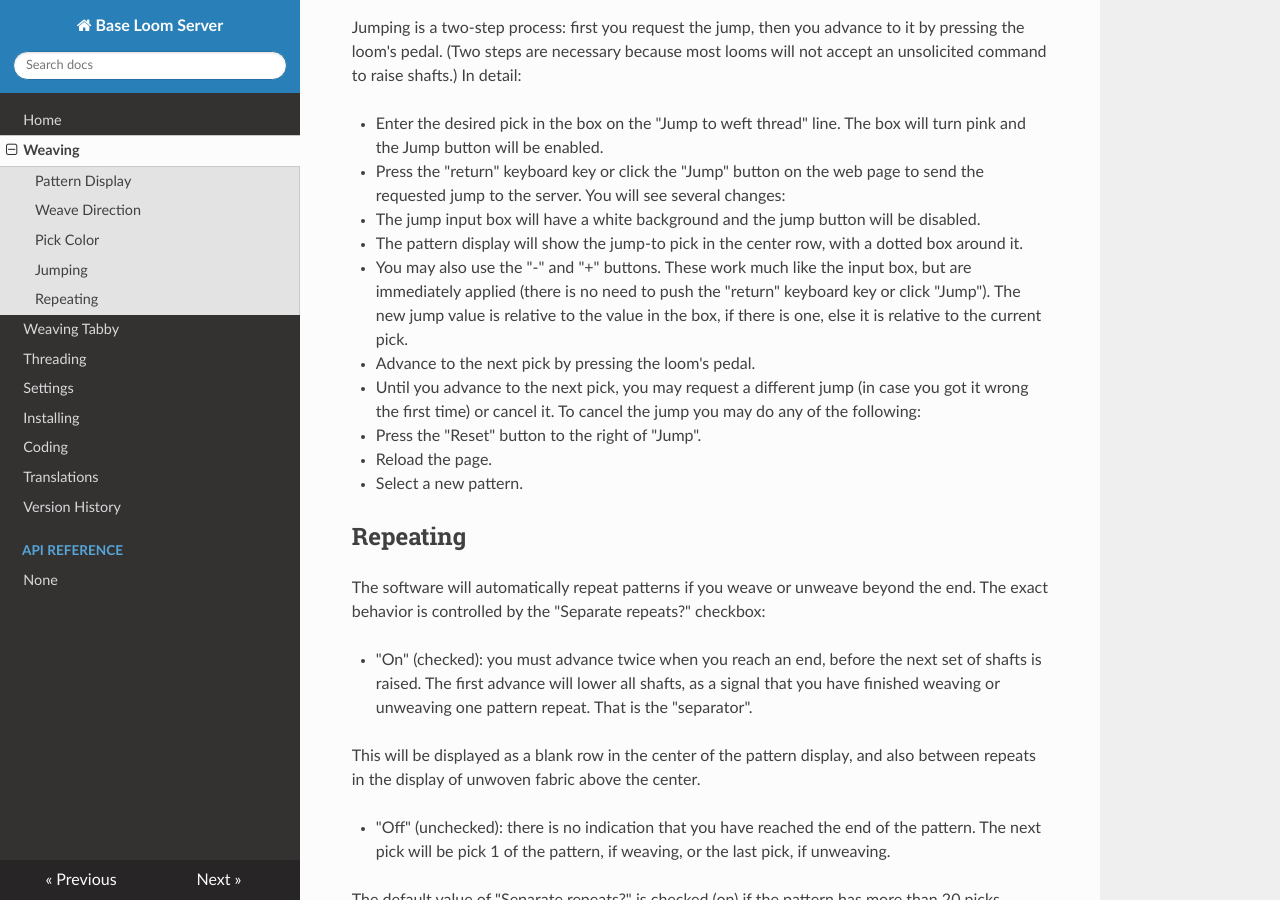
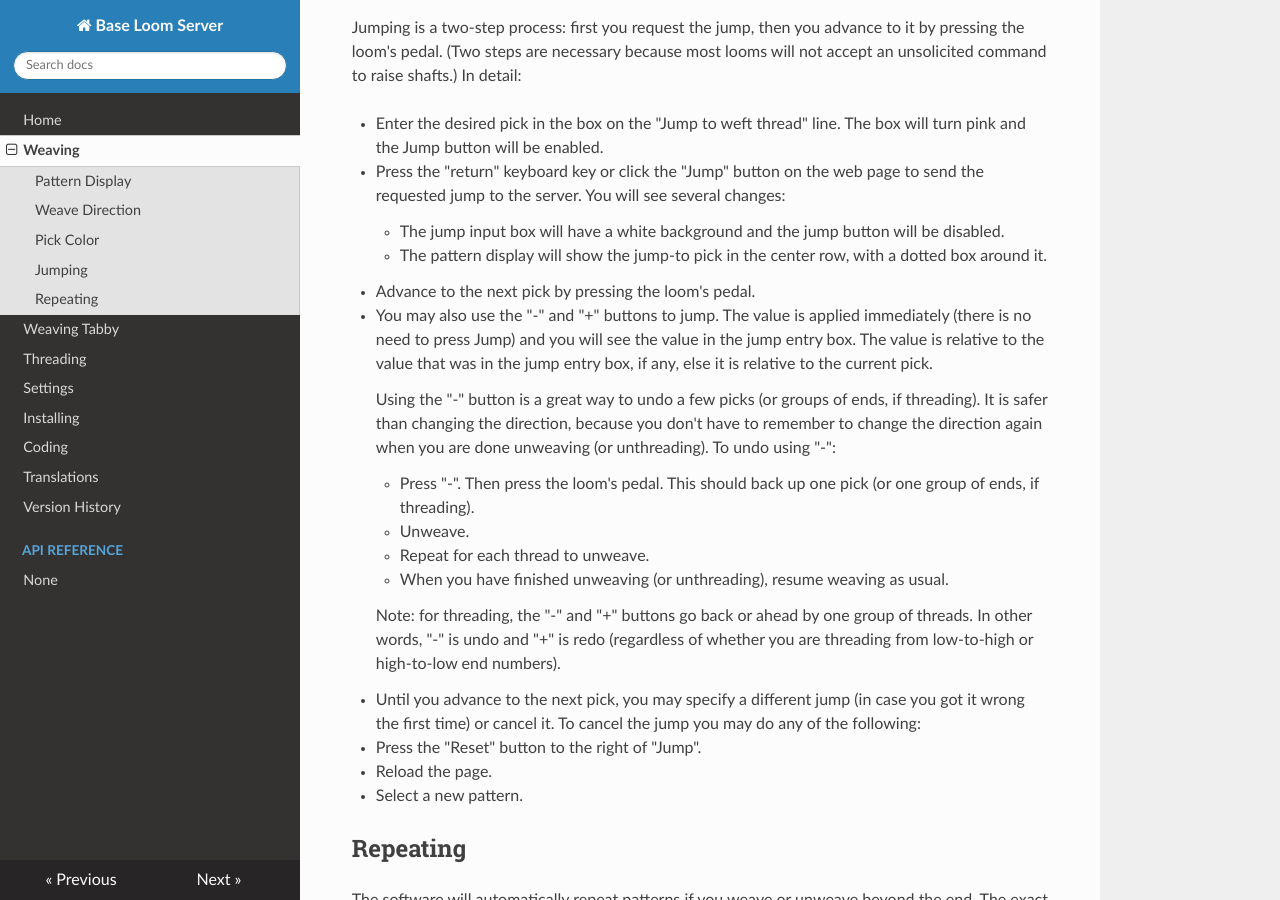
Before and after one commit to r-owen/base_loom_server, an MkDocs documentation site: the page built from docs/weaving.md, in a window 1280 px wide and 900 px high, scrolled down 1718 px. Built offline with MkDocs 1.6.1, drawn with Linux system fonts in a browser that asks for light colours; nearby versions of some CDN libraries.

Commit message:
Update the documentation

```diff
--- a/docs/weaving.md
+++ b/docs/weaving.md
@@ -36,10 +36,10 @@ To clearly warn you when unweaving or unthreading, the direction button is shown
 How you change direction depends on the loom:
 
 * Séguin looms allow you to change direction by pressing the direction button in web browser display,
-  or pressing the UNW button on the dobby unit. Both work equally well; use whichever you prefer.
+    or pressing the UNW button on the dobby unit. Both work equally well; use whichever you prefer.
 
 * Toika looms can be operated in one of two ways, specified by **Direction control**
-  in the [Settings](settings.md) panel:
+    in the [Settings](settings.md) panel:
 
     * **Software**: push the direction button (Weave/Unweave if weaving, Thread/Unthread if threading)
         in the web browser display to change direction.
@@ -68,19 +68,32 @@ In detail:
   The box will turn pink and the Jump button will be enabled.
 
 * Press the "return" keyboard key or click the "Jump" button on the web page to send the requested jump to the server.
-  You will see several changes:
+    You will see several changes:
 
-  * The jump input box will have a white background and the jump button will be disabled.
+    * The jump input box will have a white background and the jump button will be disabled.
 
-  * The pattern display will show the jump-to pick in the center row, with a dotted box around it.
-
-* You may also use the "-" and "+" buttons.
-  These work much like the input box, but are immediately applied (there is no need to push the "return" keyboard key or click "Jump").
-  The new jump value is relative to the value in the box, if there is one, else it is relative to the current pick.
+    * The pattern display will show the jump-to pick in the center row, with a dotted box around it.
 
 * Advance to the next pick by pressing the loom's pedal.
 
-* Until you advance to the next pick, you may request a different jump
+* You may also use the "-" and "+" buttons to jump.
+    The value is applied immediately (there is no need to press Jump) and you will see the value in the jump entry box.
+    The value is relative to the value that was in the jump entry box, if any,
+    else it is relative to the current pick.
+
+    Using the "-" button is a great way to undo a few picks (or groups of ends, if threading).
+    It is safer than changing the direction, because you don't have to remember to change the direction again when you are done unweaving (or unthreading).
+    To undo using "-":
+
+    * Press "-". Then press the loom's pedal. This should back up one pick (or one group of ends, if threading).
+    * Unweave.
+    * Repeat for each thread to unweave.
+    * When you have finished unweaving (or unthreading), resume weaving as usual.
+
+    Note: for threading, the "-" and "+" buttons go back or ahead by one group of threads.
+    In other words, "-" is undo and "+" is redo (regardless of whether you are threading from low-to-high or high-to-low end numbers).
+
+* Until you advance to the next pick, you may specify a different jump
   (in case you got it wrong the first time) or cancel it.
   To cancel the jump you may do any of the following:
 
@@ -96,13 +109,13 @@ The software will automatically repeat patterns if you weave or unweave beyond t
 The exact behavior is controlled by the "Separate repeats?" checkbox:
 
 * "On" (checked): you must advance twice when you reach an end, before the next set of shafts is raised.
-  The first advance will lower all shafts, as a signal that you have finished weaving or unweaving one pattern repeat. That is the "separator".
+    The first advance will lower all shafts, as a signal that you have finished weaving or unweaving one pattern repeat. That is the "separator".
 
-  This will be displayed as a blank row in the center of the pattern display, and also between repeats
-  in the display of unwoven fabric above the center.
+    This will be displayed as a blank row in the center of the pattern display, and also between repeats
+    in the display of unwoven fabric above the center.
 
 * "Off" (unchecked): there is no indication that you have reached the end of the pattern.
-  The next pick will be pick 1 of the pattern, if weaving, or the last pick, if unweaving.
+    The next pick will be pick 1 of the pattern, if weaving, or the last pick, if unweaving.
 
 The default value of "Separate repeats?" is checked (on) if the pattern has more than 20 picks, unchecked (off) otherwise.
 The idea is that frequent separator picks are annoying for short patterns, but having a separator pick is useful for long patterns.
```
Also changed, not shown: docs/threading.md (+5 -2 lines), docs/weaving_tabby.md (+10 -5 lines).
